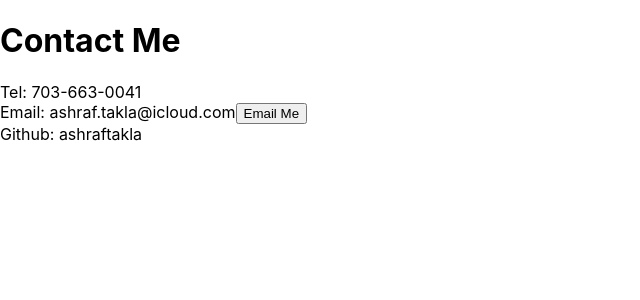
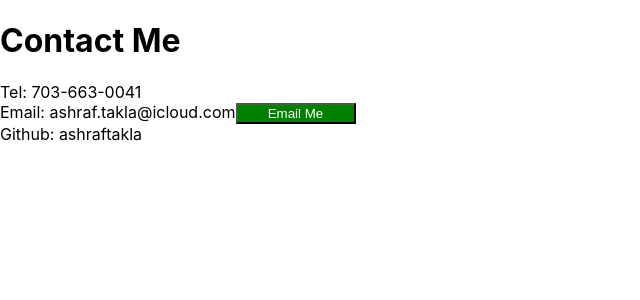
Before and after one commit to ashraftakla/reactportfolio, a React (Create React App) app: page /contact in a window 1280 px wide. Shown: the top 300 px of the page, without its empty margins (0-640 px from the left). Built offline with nearby package versions, Linux system fonts and the light colour scheme.

Commit message:
added some CSS styling

```diff
--- a/src/App.css
+++ b/src/App.css
@@ -36,3 +36,8 @@
     transform: rotate(360deg);
   }
 }
+#emailbtn{
+  background-color: green;
+  color: white;
+  width: 120px;
+}
```
Also changed, not shown: 1 other file (tests, documents, lock files or other folders).
